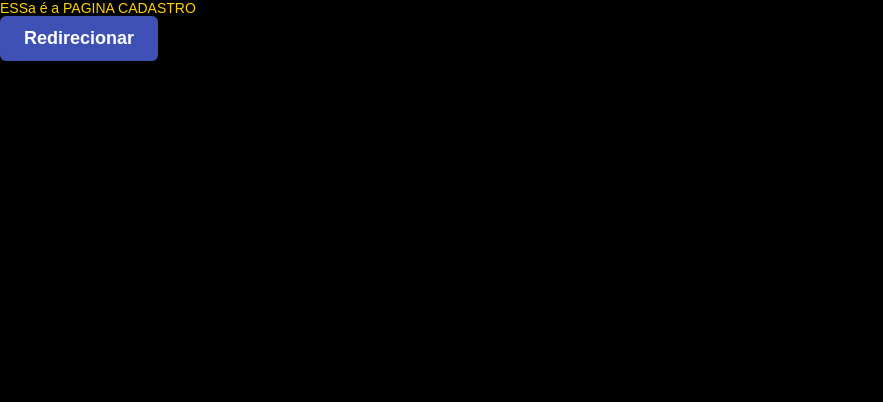
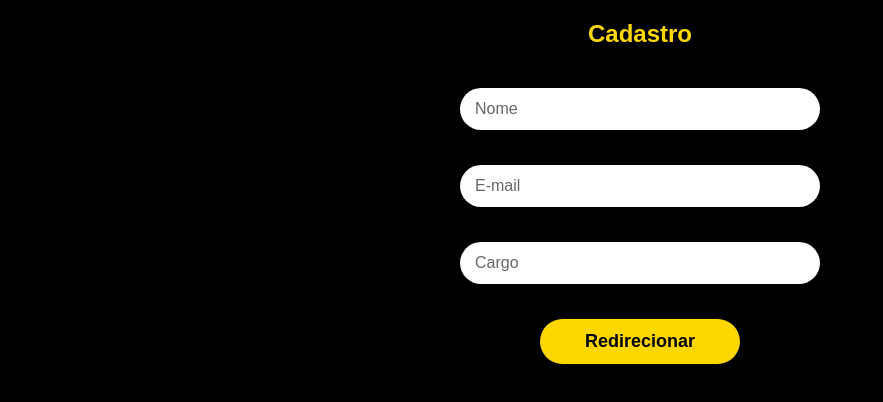
Before and after one commit to JoubertVictor/Cpe_Front-End, a React (Vite) app in the folder FrontEnd/: page /cadastro in a window 1280 px wide. Shown: the top 402 px of the page, without its empty margins (0-883 px from the left). Built offline with nearby package versions, Linux system fonts and the light colour scheme.

Commit message:
Dando forma para o cadastro

```diff
--- a/FrontEnd/src/Components/BotaoPadrao/Styles.js
+++ b/FrontEnd/src/Components/BotaoPadrao/Styles.js
@@ -1,21 +1,20 @@
 import { styled } from "styled-components"
 
 export const StyleBotaoPadrao = styled.button`
-
-display: inline-block;
+    display: inline-block;
     padding: 12px 24px;
     font-size: 18px;
     font-weight: bold;
     text-align: center;
-    color: #ffffff;
-    background-color: #3f51b5;
-    border-radius: 6px;
+    color: #000000;
+    background-color: #FFD700;
+    border-radius: 25px;
     border: none;
     cursor: pointer;
     transition: background-color 0.3s ease;
+    width: 200px;
 
-    &hover {
-        background-color: #303f9f;
+    &:hover {
+        background-color: #FFC700;
     }
-
 `
--- a/FrontEnd/src/Pages/Cadastro/Cadastro.jsx
+++ b/FrontEnd/src/Pages/Cadastro/Cadastro.jsx
@@ -1,21 +1,26 @@
 import BotaoPadrao from "../../Components/BotaoPadrao/BotaoPadrao";
 import {useNavigate} from "react-router-dom";
+import { Input, Form } from "./styles";
 
 function Cadastro(){
 
     const navigate = useNavigate();
-    return(
 
-        <div>
-            ESSa é a PAGINA CADASTRO
-            <BotaoPadrao
-            onClick = {() => navigate("/")}
-            >
 
-            </BotaoPadrao>
-        </div>
+    return (
+            <Form className="Form">
+                <h1>Cadastro</h1>
 
-    )
+                <Input type="text" placeholder="Nome" />
+                <Input type="email" placeholder="E-mail" />
+                <Input type="text" placeholder="Cargo" />
+
+                <BotaoPadrao
+                    onClick={() => navigate("/")}
+                />
+            </Form>
+    );
 }
 
+
 export default Cadastro;
--- a/FrontEnd/src/Pages/Cadastro/Styles.js
+++ b/FrontEnd/src/Pages/Cadastro/Styles.js
@@ -0,0 +1,56 @@
+import styled from "styled-components";
+
+export const Form = styled.form`
+  display: flex;
+  flex-direction: column;
+  align-items: center;
+  justify-content: center;
+  width: 100%;
+  max-width: 400px;
+  margin: 0 auto;
+  padding: 20px;
+  gap: 20px;
+
+  h1 {
+    color: #FFD700;
+    text-align: center;
+    font-size: 24px;
+    margin-bottom: 20px;
+  }
+`;
+
+export const Input = styled.input`
+  width: 100%;
+  padding: 12px 15px;
+  font-size: 16px;
+  background-color: #fff;
+  border: none;
+  border-radius: 25px;
+  box-sizing: border-box;
+  margin-bottom: 15px;
+
+  &::placeholder {
+    color: #666;
+  }
+
+  &:focus {
+    outline: none;
+    box-shadow: 0 0 5px rgba(255, 215, 0, 0.5);
+  }
+`;
+
+export const Container = styled.div`
+  display: flex;
+  justify-content: center;
+  align-items: center;
+  min-height: 100vh;
+  background-color: #000;
+  padding: 20px;
+
+  .Form {
+    background-color: rgba(255, 255, 255, 0.05);
+    border-radius: 10px;
+    padding: 30px;
+    box-shadow: 0 0 10px rgba(0, 0, 0, 0.3);
+  }
+`;
```
